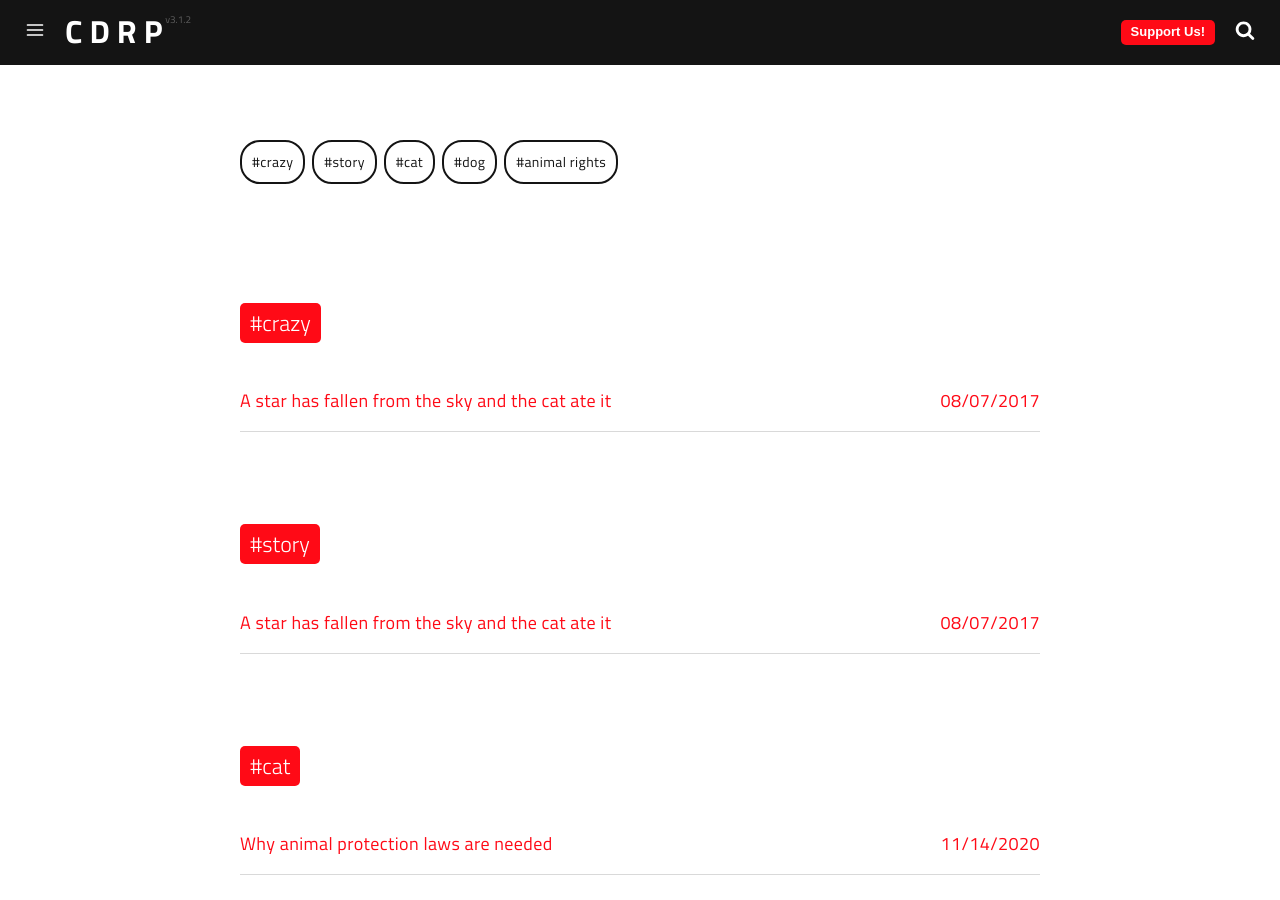
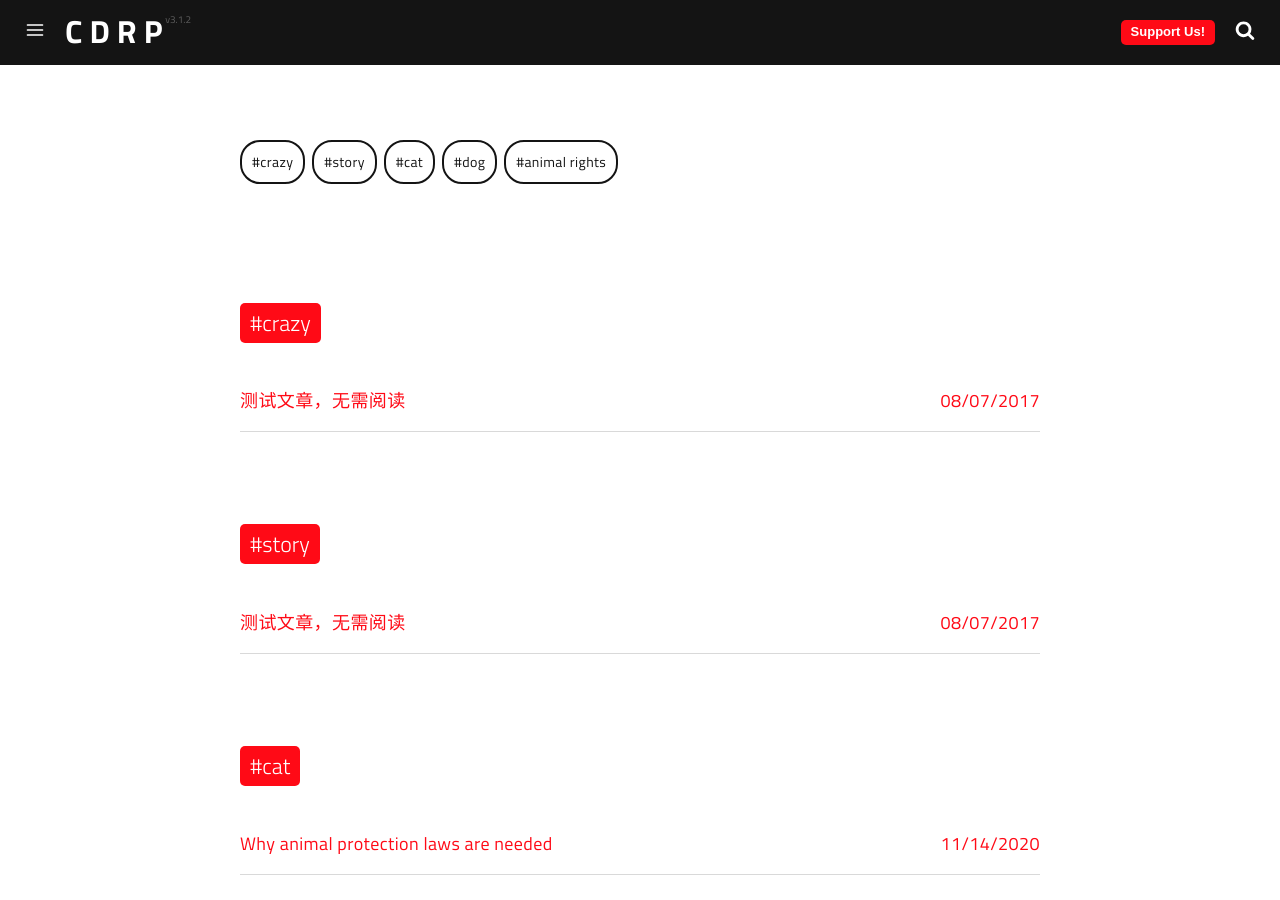
Before and after one commit to Yukikaze924/Yukikaze924.github.io, a Jekyll site: the page built from tags.html, in a window 1280 px wide and 900 px high. Built offline with Jekyll 4.4.1, drawn with Linux system fonts in a browser that asks for light colours; a script that is not in the unit is left out.

Commit message:
Update 2013-11-11-a-star-has-fallen-from-the-sky-and-the-cat-ate-it.md

```diff
--- a/_posts/2013-11-11-a-star-has-fallen-from-the-sky-and-the-cat-ate-it.md
+++ b/_posts/2013-11-11-a-star-has-fallen-from-the-sky-and-the-cat-ate-it.md
@@ -1,7 +1,7 @@
 ---
 date: 2017-08-07 23:04:08
 layout: post
-title: A star has fallen from the sky and the cat ate it
+title: 测试文章，无需阅读
 subtitle: Lorem ipsum dolor sit amet, consectetur adipisicing elit.
 description: Lorem ipsum dolor sit amet, consectetur adipisicing elit, sed do eiusmod tempor incididunt ut labore et dolore magna aliqua.
 image: https://res.cloudinary.com/dm7h7e8xj/image/upload/v1559822138/theme10_xenudc.jpg
```
